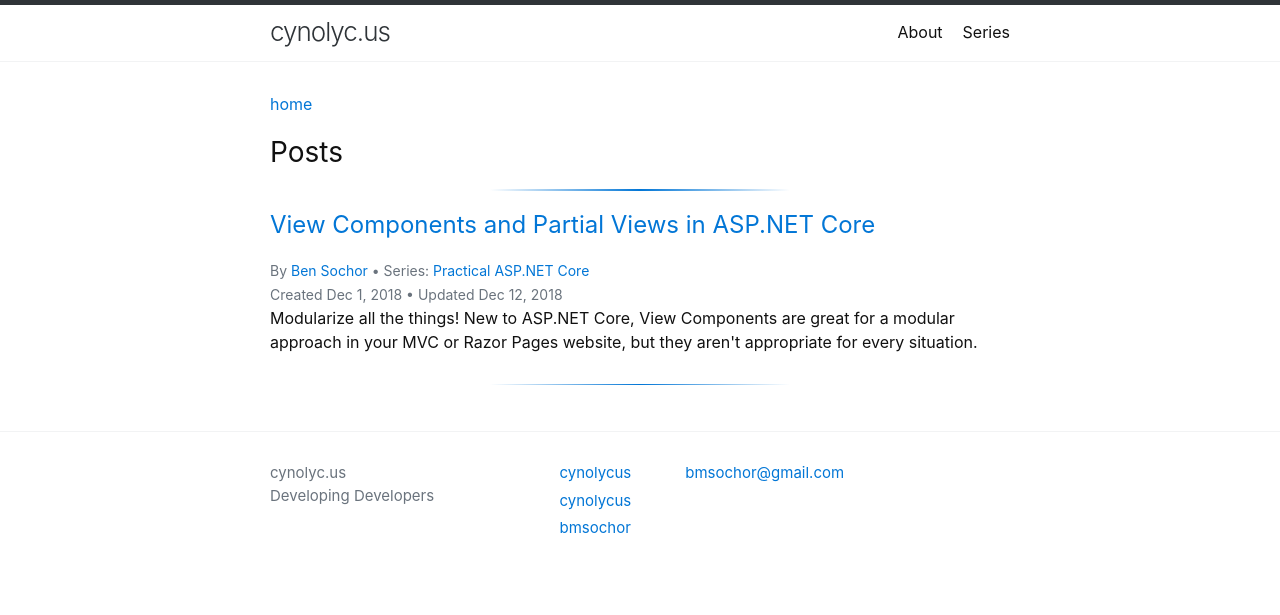
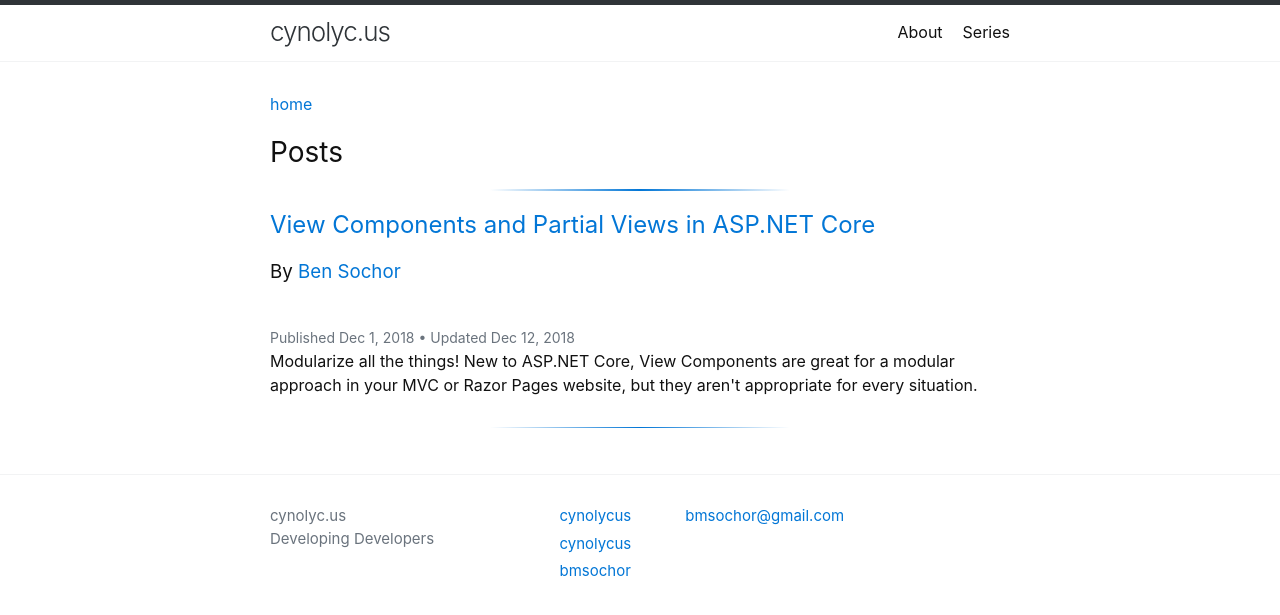
Before and after one commit to cynolycus/cynolycus.github.io, a Jekyll site: the page built from blog.md, in a window 1280 px wide. Shown: the top 615 px of the page. Built offline with Jekyll 4.4.1, drawn with Linux system fonts in a browser that asks for light colours.

Commit message:
Trying out modularizing includes a little more for easier variation

```diff
--- /dev/null
+++ b/_includes/post/components/applies-to.html
@@ -0,0 +1 @@
+<span>Applies to {{post.applies_to}} version(s): {{post.applies_to_vers | join:", "}}</span>
--- /dev/null
+++ b/_includes/post/components/date.html
@@ -0,0 +1,2 @@
+{% assign date_format = site.date_format | default: "%b %-d, %Y" %}
+<time datetime="{{ include.date | date_to_xmlschema }}"> {{ include.text }} {{ include.date | date: date_format }}</time>
--- /dev/null
+++ b/_includes/post/components/series.html
@@ -0,0 +1,4 @@
+{% assign series = site.data.series[post.category] %}
+{% if series %}
+  <span>Series: <a href="/series/{{ post.category }}">{{ series.display_name }}</a></span>
+{% endif %}
--- /dev/null
+++ b/_includes/post/components/wordcount.html
@@ -0,0 +1,2 @@
+{% assign wordcount = post.content | number_of_words %}
+<small>{{ wordcount }} Words • {{ wordcount | divided_by:180 }} Mins.</small>
--- a/_includes/post/excerpt-meta.html
+++ b/_includes/post/excerpt-meta.html
@@ -10,26 +10,27 @@
       </span>
     </a>
   </h1>
+
+  {% if site.author %}
+    <h3>By <a class="p-author" href="mailto:{{site.author_email}}">{{ site.author }}</a><br/></h3>
+  {% endif %}
+
   <span class="post-meta">
-    {% if site.author %}
-      By <a class="p-author" href="mailto:{{site.author_email}}">{{ site.author }}</a>
+    {% unless include.hide_series %}
+      {% include post/components/series.html %}<br/>
+    {% endunless %}
+
+    {% include post/components/date.html text="Published" date=post.date %}
+
+    {% if post.last_modified_at %}
+    • {% include post/components/date.html text="Updated" date=post.last_modified_at %}
     {% endif %}
-    {% if post.is_series and include.hide_series != true %}
-       • <span>Series: <a href="/series/{{ post.category }}">{{ post.series }}</a></span>
-    {% endif %}
-      <br/><time class="dt-published" datetime="{{ post.date | date_to_xmlschema }}">
-          Created {% assign date_format = site.minima.date_format | default: "%b %-d, %Y" %}
-          {{ post.date | date: date_format }}
-        </time>
-        {% if post.last_modified_at %}
-        • <time class="dt-published" datetime="{{ post.last_modified_at | date_to_xmlschema }}">
-          Updated {{ post.last_modified_at | date: date_format }}
-        </time>
-        {% endif %}
 </span>
-{% if site.show_excerpts and include.hide_excerpt != true %}
-<div>
-  {{ post.excerpt }}
-</div>
+{% if site.show_excerpts %}
+  {% unless include.hide_excerpt %}
+  <div>
+    {{ post.excerpt }}
+  </div>
+  {% endunless %}
+{% endif %}
 </article>
-{% endif %}
```
Also changed, not shown: _includes/post/meta.html (+18 -17 lines).
